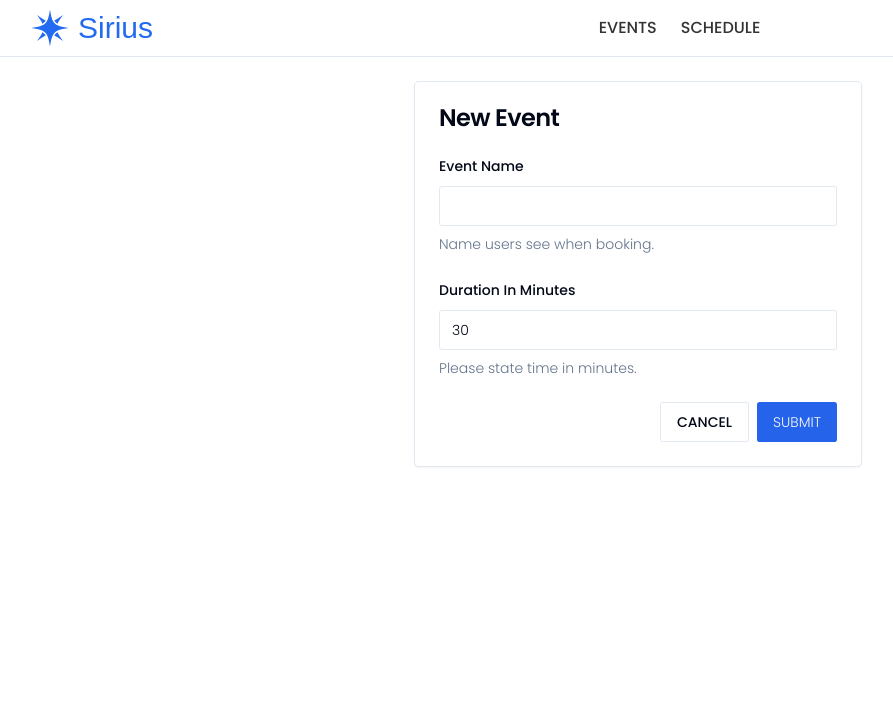
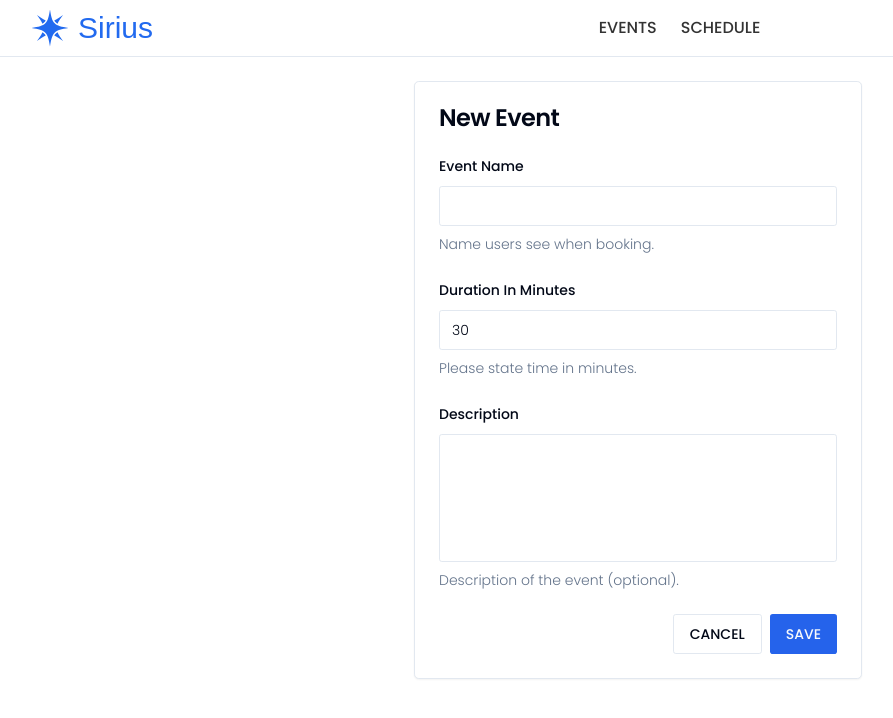
Before and after one commit to Nimira43/Sirius, a Next.js app: page /events/new in a window 1280 px wide. Shown: the top 718 px of the page, without its empty margins (2-895 px from the left). Built offline with nearby package versions, Linux system fonts and the light colour scheme; a web font is replaced by a local one.

Commit message:
Created third form field for event description.

```diff
--- a/src/components/forms/EventForm.tsx
+++ b/src/components/forms/EventForm.tsx
@@ -8,6 +8,7 @@ import { Form, FormControl, FormDescription, FormField, FormItem, FormLabel, For
 import { Input } from '../ui/input'
 import { Button } from '../ui/button'
 import Link from 'next/link'
+import { Textarea } from '../ui/textarea'
 
 export function EventForm() {
   const form = useForm<z.infer<typeof eventFormSchema>>({
@@ -63,6 +64,25 @@ export function EventForm() {
             </FormItem>
           )}
         />
+        <FormField
+          control={form.control}
+          name='description'
+          render={({field}) => (
+            <FormItem>
+              <FormLabel>Description</FormLabel>
+              <FormControl>
+                <Textarea
+                  className='resize-none h-32'
+                  {...field}
+                />
+              </FormControl>
+              <FormDescription>
+                Description of the event (optional).
+              </FormDescription>
+              <FormMessage />
+            </FormItem>
+          )}
+        />
         <div className='flex gap-2 justify-end'>
           <Button
             type='button'
@@ -70,17 +90,17 @@ export function EventForm() {
             variant='outline'
             className='uppercase'
           >
-            <Link href='/events'>Cancel</Link>
+            <Link
+              href='/events'
+            >
+              Cancel
+            </Link>
           </Button>
           <Button
             type='submit'
             className='uppercase'
           >
-            <Link
-              href='/events'
-            >
-              Submit
-            </Link>
+            Save
           </Button>
         </div>
       </form>
```
